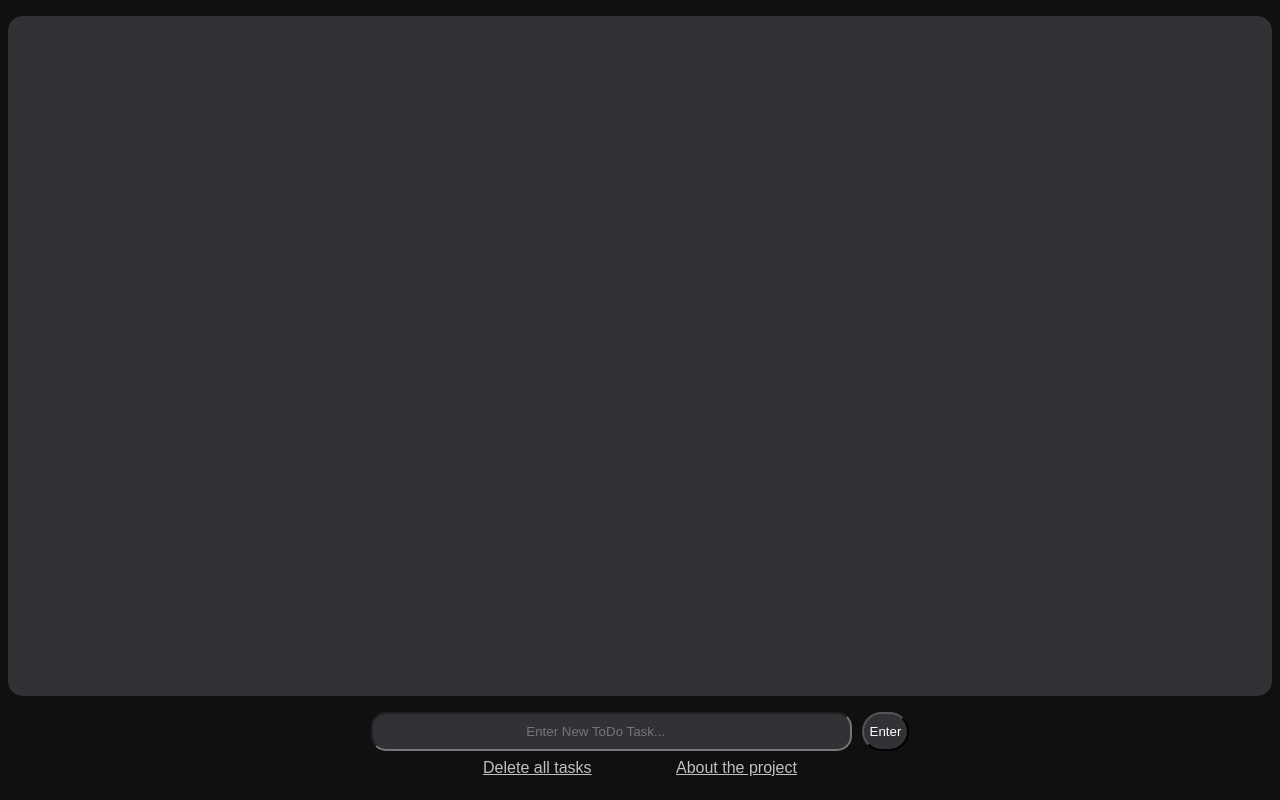
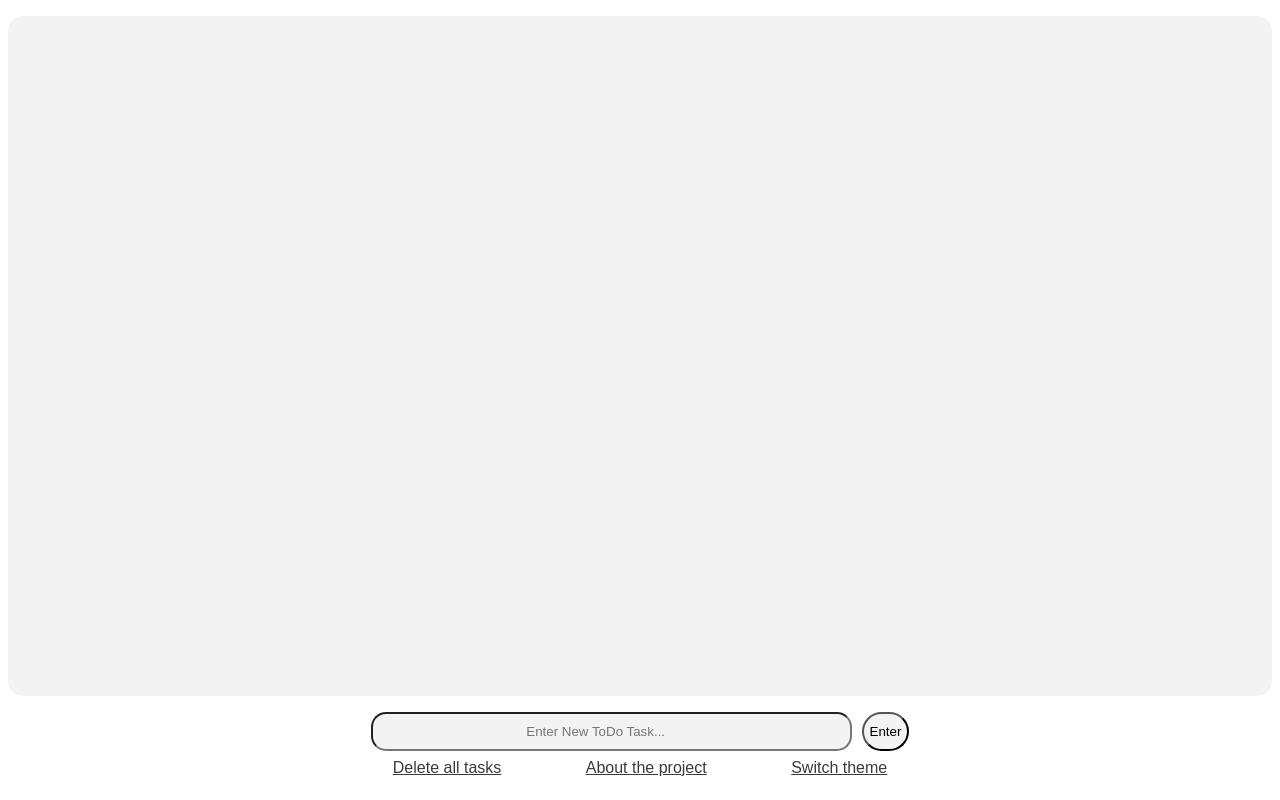
Before and after one commit to newyorkdeep/todo_project, a Django app: page / in a window 1280 px wide. Run offline with Django 5.2, Linux system fonts and the light colour scheme; data comes from the database, SQL or seed files in the repository; data that the repository does not hold is empty.

Commit message:
dark/light theme

```diff
--- a/app_todo/models.py
+++ b/app_todo/models.py
@@ -7,3 +7,9 @@ class Task_class(models.Model):
     is_it_done=models.BooleanField()
     def __str__(self):
         return self.task_text
+
+class Themepicker(models.Model):
+    is_it_black=models.BooleanField()
+    tag=models.CharField(max_length=5, default="tag")
+    def __str__(self):
+        return self.is_it_black
--- /dev/null
+++ b/app_todo/static/styles1-light.css
@@ -0,0 +1,75 @@
+body {
+    flex-direction: column;
+    background-color: rgb(255, 255, 255);
+    font-family:Arial, Helvetica, sans-serif
+}
+.nuke {
+    color: rgb(58, 58, 58);
+    justify-content: center;
+    margin-inline: 5vh;
+}
+.formforinput {
+    display: flex;
+    flex-direction: row;
+    flex-wrap: wrap;
+    min-width: fit-content;
+    justify-content: center;
+    margin-bottom: 1vh;
+}
+.inputfield {
+    border-radius: 15px;
+    padding: 10px;
+    padding-inline: 150px;
+    font-size: 40;
+    background-color: rgb(243, 243, 243);
+    color: rgb(0, 0, 0);
+}
+.sendinput {
+    border-radius: 20px;
+    margin-left: 10px;
+    background-color: rgb(243, 243, 243);
+    color: rgb(0, 0, 0);
+}
+.thecontentscreen {
+    background-color: rgb(243, 243, 243);
+    border-radius: 15px;
+    display:flexbox;
+    height:85vh;
+    overflow: auto;
+    color: white;
+    font-size:large;
+    justify-items: center;
+    justify-self: center;
+    justify-content: center;
+    width: 99.9999999%;
+}
+a {
+    color: white;
+}
+.thetaskitself {
+    background-color: rgb(108, 85, 97);
+    padding: 2vh;
+    margin: 2vh;
+    border-radius: 10px;
+}
+.thetaskitself:hover {
+    background-color: rgb(132, 104, 119);
+}
+.bottomlinks {
+    justify-self: center;
+    display: flexbox;
+    flex-direction: row;
+}
+.buttonmarkdone {
+    color: rgb(43, 226, 198);
+    font-size: 15px;
+    text-decoration: none;
+}
+.buttondelete {
+    color: rgb(255, 72, 99);
+    font-size: 15px;
+    text-decoration: none;
+}
+.thetasktext {
+    font-size: 30px;
+}
--- a/app_todo/templates/index.html
+++ b/app_todo/templates/index.html
@@ -5,7 +5,13 @@
         <meta charset="UTF-8">
         <meta name="viewport" content="width=device-width, initial-scale=1.0">
         <title>Todo list</title>
-        <link rel="stylesheet" href="{% static 'styles1.css' %}">
+
+        {% if variable == True %}
+            <link rel="stylesheet" href="{% static 'styles1.css' %}">
+        {% endif %}
+        {% if variable == False %}
+            <link rel="stylesheet" href="{% static 'styles1-light.css' %}">
+        {% endif %}
     </head>
     <body>
         <p></p>
@@ -44,6 +50,7 @@
         <div class="bottomlinks">
             <a class="nuke" href="/clean">Delete all tasks</a>
             <a href="/about" class="nuke">About the project</a>
+            <a href="/switch" class="nuke">Switch theme</a>
         </div>
     </body>
 </html>
--- a/app_todo/urls.py
+++ b/app_todo/urls.py
@@ -8,4 +8,5 @@ urlpatterns = [
     path('delete/<int:task_id>', views.delete, name='delete'),
     path('clean', views.clean, name="clean"),
     path('about/', views.about, name="about"),
+    path('switch/', views.switch, name='switch')
 ]
--- a/app_todo/views.py
+++ b/app_todo/views.py
@@ -1,5 +1,6 @@
 from django.shortcuts import render, redirect
 from .models import Task_class
+from .models import Themepicker
 from django.views.decorators.http import require_http_methods
 from django.template import loader
 from django.http import HttpResponse
@@ -7,8 +8,14 @@ from django.http import HttpResponse
 
 # Create your views here.
 def index(request):
+    userpreference=Themepicker.objects.all()
+    if len(userpreference)==0:
+        a=Themepicker(is_it_black="False", tag="tag")
+        a.save()
     tasks=Task_class.objects.all()
-    return render(request, 'index.html', {"tasks_list": tasks})
+    query = Themepicker.objects.filter(tag="tag")[0]
+    variable = query.is_it_black
+    return render(request, 'index.html', {"tasks_list": tasks, 'variable': variable})
 
 @require_http_methods(["POST"])
 def add(request):
@@ -37,3 +44,9 @@ def clean (request):
 def about (request):
     template=loader.get_template('about.html')
     return HttpResponse(template.render())
+
+def switch(request):
+    query = Themepicker.objects.filter(tag="tag")[0]
+    query.is_it_black=not query.is_it_black
+    query.save()
+    return redirect("index")
```
Also changed, not shown: app_todo/migrations/0004_themepicker.py (added), app_todo/migrations/0005_themepicker_tag.py (added).
